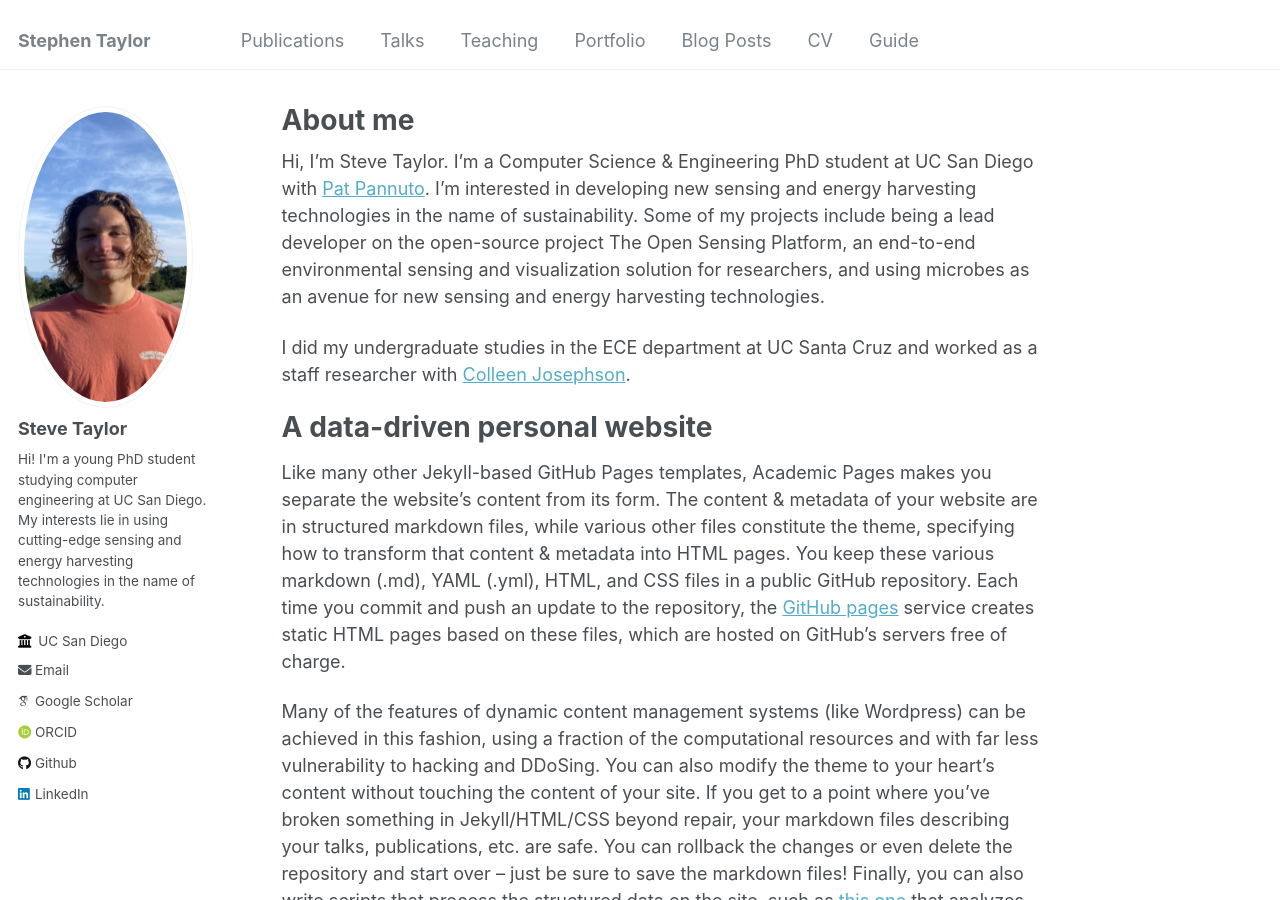
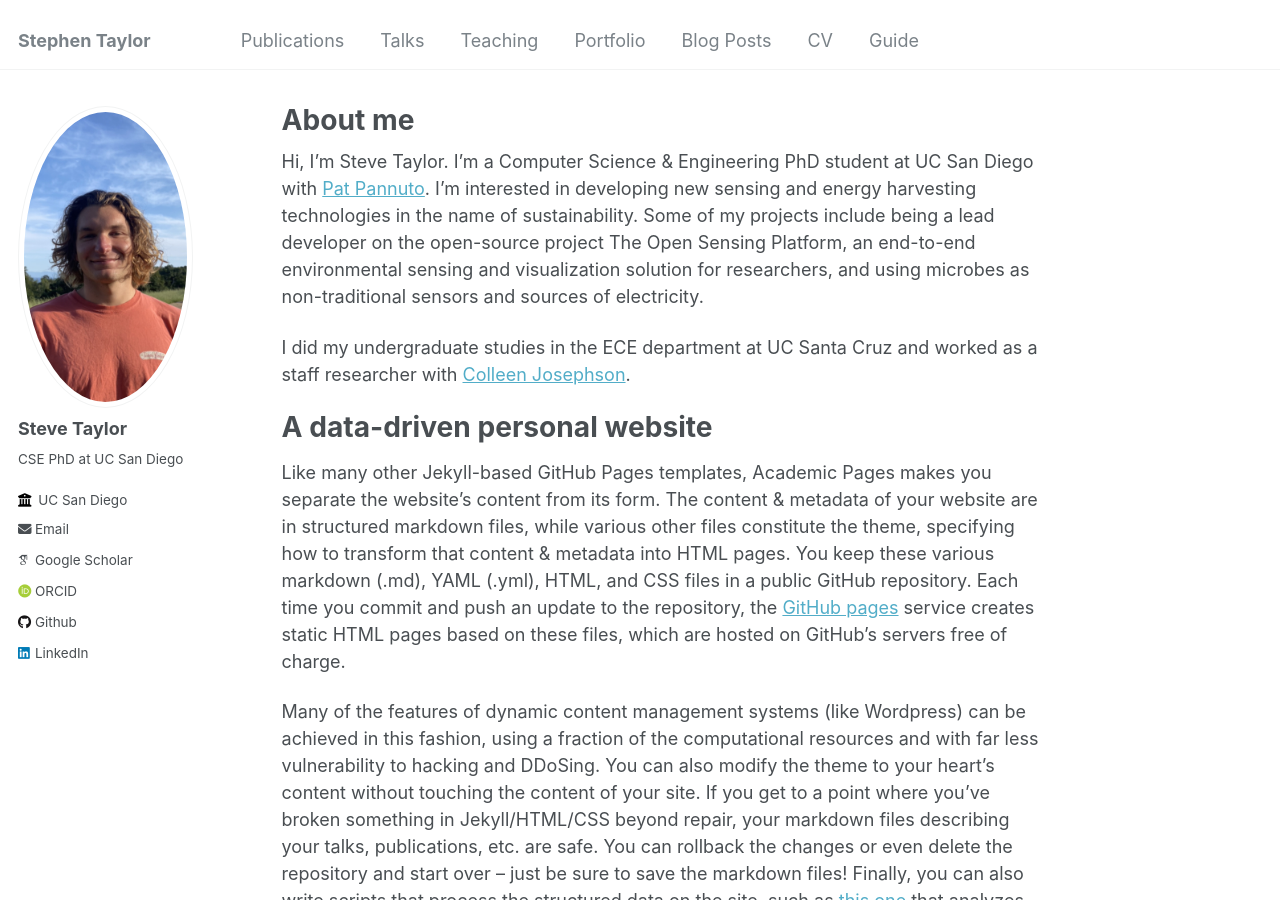
Before and after one commit to stevegtaylor/stevegtaylor.github.io, a Jekyll site: the page built from _pages/about.md, in a window 1280 px wide and 900 px high. Built offline with Jekyll 4.4.1, drawn with Linux system fonts in a browser that asks for light colours; some web fonts are replaced; part of the change alters nothing that is shown.

Commit message:
changed about and removed unnesscary pages

```diff
--- a/_config.yml
+++ b/_config.yml
@@ -24,7 +24,7 @@ author:
   avatar           : "img_5609_720.jpg"
   name             : "Steve Taylor"
   pronouns         : # example: "she/her"
-  bio              : "Hi! I'm a young PhD student studying computer engineering at UC San Diego. My interests lie in using cutting-edge sensing and energy harvesting technologies in the name of sustainability."
+  bio              : "CSE PhD at UC San Diego"
   employer         : "UC San Diego"
   uri              : # URL
   email            : "stt017@ucsc.edu"
@@ -199,9 +199,9 @@ kramdown:
 
 # Collections
 collections:
-  teaching:
-    output: true
-    permalink: /:collection/:path/
+  # teaching:
+  #   output: true
+  #   permalink: /:collection/:path/
   publications:
     output: true
     permalink: /:collection/:path/
@@ -234,14 +234,14 @@ defaults:
       layout: single
       author_profile: true
   # _teaching
-  - scope:
-      path: ""
-      type: teaching
-    values:
-      layout: single
-      author_profile: true
-      share: true
-      comments: true
+  # - scope:
+  #     path: ""
+  #     type: teaching
+  #   values:
+  #     layout: single
+  #     author_profile: true
+  #     share: true
+  #     comments: true
   # _publications
   - scope:
       path: ""
@@ -252,22 +252,22 @@ defaults:
       share: true
       comments: true
   # _portfolio
-  - scope:
-      path: ""
-      type: portfolio
-    values:
-      layout: single
-      author_profile: true
-      share: true
-      comment: true
+  # - scope:
+  #     path: ""
+  #     type: portfolio
+  #   values:
+  #     layout: single
+  #     author_profile: true
+  #     share: true
+  #     comment: true
   # _talks
-  - scope:
-      path: ""
-      type: talks
-    values:
-      layout: talk
-      author_profile: true
-      share: true
+  # - scope:
+  #     path: ""
+  #     type: talks
+  #   values:
+  #     layout: talk
+  #     author_profile: true
+  #     share: true
 
 
 # Sass/SCSS
--- a/_pages/about.md
+++ b/_pages/about.md
@@ -7,7 +7,7 @@ redirect_from:
   - /about.html
 ---
 
-Hi, I'm Steve Taylor. I'm a Computer Science & Engineering PhD student at UC San Diego with [Pat Pannuto](https://cse.ucsd.edu/people/faculty-profiles/pat-pannuto). I'm interested in developing new sensing and energy harvesting technologies in the name of sustainability. Some of my projects include being a lead developer on the open-source project The Open Sensing Platform, an end-to-end environmental sensing and visualization solution for researchers, and using microbes as an avenue for new sensing and energy harvesting technologies.
+Hi, I'm Steve Taylor. I'm a Computer Science & Engineering PhD student at UC San Diego with [Pat Pannuto](https://cse.ucsd.edu/people/faculty-profiles/pat-pannuto). I'm interested in developing new sensing and energy harvesting technologies in the name of sustainability. Some of my projects include being a lead developer on the open-source project The Open Sensing Platform, an end-to-end environmental sensing and visualization solution for researchers, and using microbes as non-traditional sensors and sources of electricity.
 
 I did my undergraduate studies in the ECE department at UC Santa Cruz and worked as a staff researcher with [Colleen Josephson](https://people.ucsc.edu/~cojoseph/).
 
```
